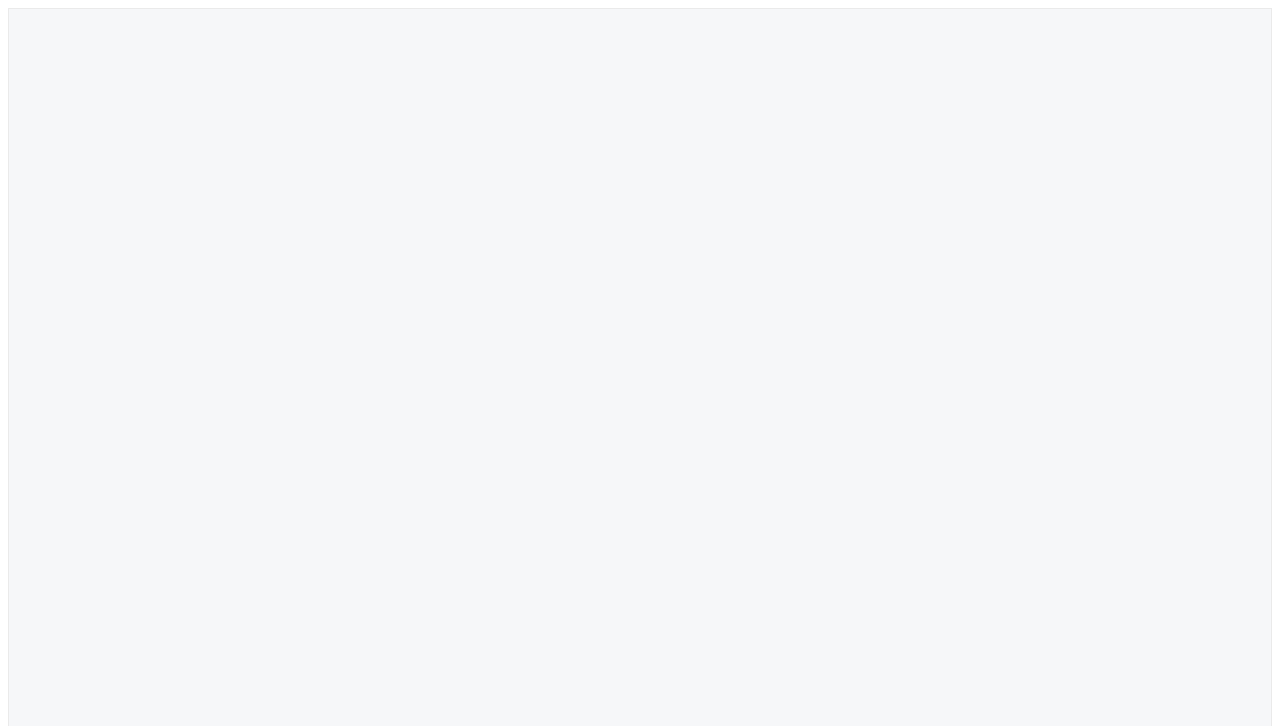
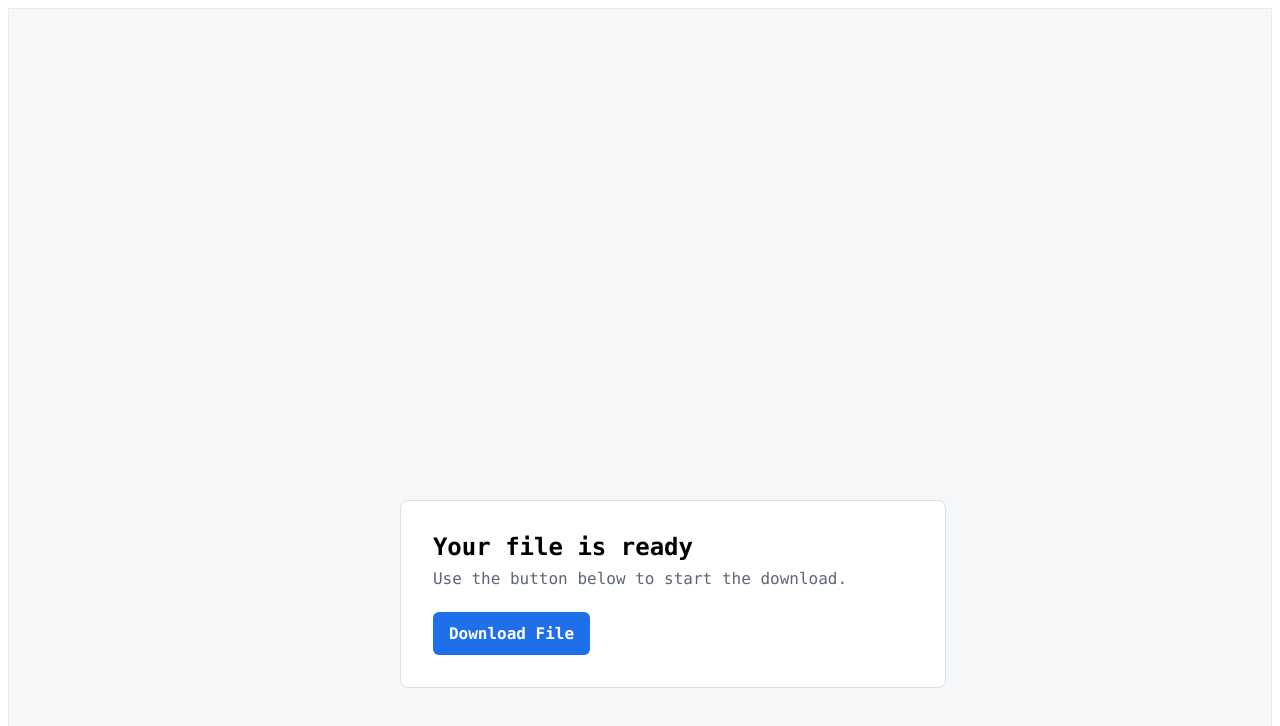
Before and after one commit to lackstreet/lacksfer, an Angular app in the folder frontend/lacksfer-web/: page /download/1 in a window 1280 px wide. Before the commit this address led to /. Shown: the top 726 px of the page. Built offline with nearby package versions, Linux system fonts and the light colour scheme.

Commit message:
feat: add transfer download page

```diff
--- a/frontend/lacksfer-web/src/app/app.routes.ts
+++ b/frontend/lacksfer-web/src/app/app.routes.ts
@@ -1,9 +1,14 @@
 import { Routes } from '@angular/router';
 import { UploadPage } from './features/transfers/pages/upload-page/upload-page';
+import { DownloadPage } from './features/transfers/pages/download-page/download-page';
 
 export const routes: Routes = [
   {
     path: '',
     component: UploadPage,
   },
+  {
+    path: 'download/:token',
+    component: DownloadPage,
+  },
 ];
--- /dev/null
+++ b/frontend/lacksfer-web/src/app/features/transfers/pages/download-page/download-page.html
@@ -0,0 +1,10 @@
+<section class="download-page">
+  <h1>Your file is ready</h1>
+  <p>Use the button below to start the download.</p>
+
+  @if (downloadUrl()) {
+    <a class="download-button" [href]="downloadUrl()">Download File</a>
+  } @else {
+    <p class="message message--error">Invalid download link.</p>
+  }
+</section>
--- /dev/null
+++ b/frontend/lacksfer-web/src/app/features/transfers/pages/download-page/download-page.scss
@@ -0,0 +1,31 @@
+.download-page {
+  width: 100%;
+  max-width: 560px;
+  padding: 2rem;
+  background-color: #ffffff;
+  border: 1px solid #d9dee7;
+  border-radius: 8px;
+}
+
+h1 {
+  margin: 0 0 0.5rem;
+}
+
+p {
+  margin: 0 0 1.5rem;
+  color: #5d6675;
+}
+
+.download-button {
+  display: inline-block;
+  padding: 0.75rem 1rem;
+  border-radius: 6px;
+  background: #1f6feb;
+  color: #ffffff;
+  font-weight: 700;
+  text-decoration: none;
+}
+
+.message--error {
+  color: #b42318;
+}
--- /dev/null
+++ b/frontend/lacksfer-web/src/app/features/transfers/pages/download-page/download-page.ts
@@ -0,0 +1,19 @@
+import { ChangeDetectionStrategy, Component, computed, inject } from '@angular/core';
+import { ActivatedRoute } from '@angular/router';
+
+@Component({
+  selector: 'app-download-page',
+  imports: [],
+  templateUrl: './download-page.html',
+  styleUrl: './download-page.scss',
+  changeDetection: ChangeDetectionStrategy.OnPush,
+})
+export class DownloadPage {
+  private readonly route = inject(ActivatedRoute);
+
+  readonly downloadToken = this.route.snapshot.paramMap.get('token');
+
+  readonly downloadUrl = computed(() => {
+    return this.downloadToken ? `/api/transfers/${this.downloadToken}/download` : null;
+  });
+}
--- a/frontend/lacksfer-web/src/app/features/transfers/pages/upload-page/upload-page.html
+++ b/frontend/lacksfer-web/src/app/features/transfers/pages/upload-page/upload-page.html
@@ -35,9 +35,7 @@
   @if (downloadToken()) {
     <div class="message message--success">
       <p>Transfer created.</p>
-      <a [href]="'/api/transfers/' + downloadToken() + '/download'">
-        Download file
-      </a>
+      <a [href]="'/download/' + downloadToken()">Open download page</a>
     </div>
   }
 </section>
```
